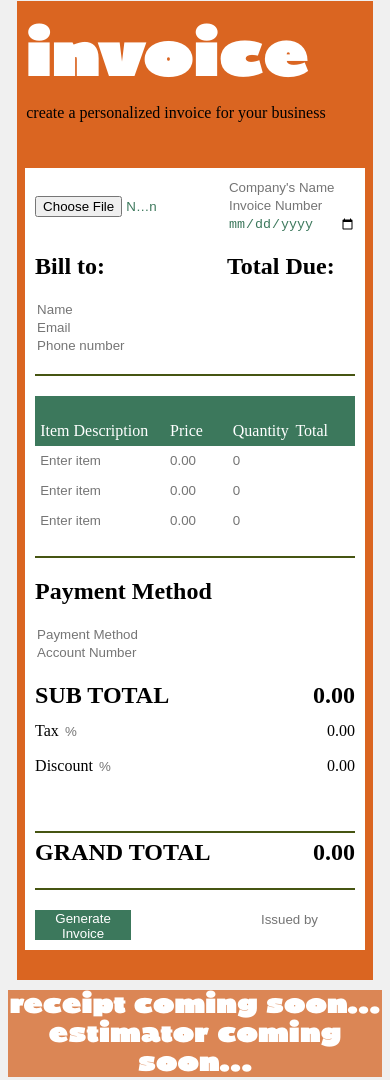
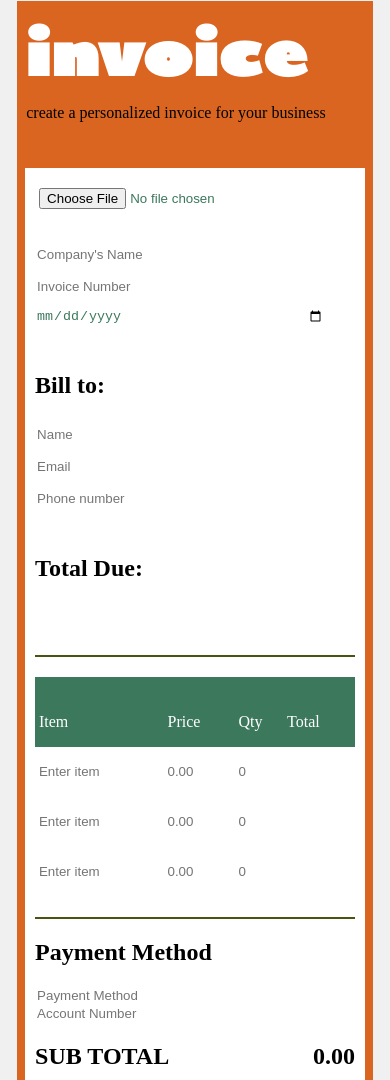
Before and after one commit to s3ny0/essential-tools, a plain HTML site: page index.html in a window 390 px wide. Shown: the part 877-1957 px from the top of the page. Drawn offline with nearby package versions, Linux system fonts and the light colour scheme.

Commit message:
minor update

```diff
--- a/index.html
+++ b/index.html
@@ -12,7 +12,7 @@
     <section class="hero">
         <img src="pexels-olia-danilevich.jpg" alt="">
         <div class="hero-text">
-            <p><a href="#invoice">Invoice</a> | <a href="#receipt">Receipt</a> | <a href="estimator">Estimator</a></p>
+            <p><a href="#invoice">Invoice</a> | <a href="#receipt">Receipt</a> | <a href="#estimator">Estimator</a></p>
             <h1>fast, easy, simple, free.</h1>
         </div>
     </section>
@@ -51,13 +51,13 @@
             <div class="order">
                 <div class="tableHeader">
                     <div class="item">
-                        <p>Item Description</p>
+                        <p>Item</p>
                     </div>
                     <div class="price">
                         <p>Price</p>
                     </div>
                     <div class="quantity">
-                        <p>Quantity</p>
+                        <p>Qty</p>
                     </div>
                     <div class="subTotal">
                         <p>Total</p>
--- a/style.css
+++ b/style.css
@@ -91,7 +91,7 @@ input:focus{
     background-color: #3C785C;
     color: white;
 }
-.saleItem{display: flex; align-items: center; justify-content: space-evenly;}
+.saleItem{display: flex; align-items: center; justify-content: space-evenly; overflow: hidden;}
 .saleItem input:hover{
     border-bottom: 5px solid #3C785C;
 }
@@ -125,27 +125,39 @@ input:focus{
         width: 90%;
         margin: 20px auto; padding: 10px;
     }
-    .invoice-header, .invoice-sub-header, .summary{
+    .invoice-header, .invoice-sub-header{
+        width: 100%;
+        flex-direction: column;
+    }
+    .summary{
         width: 100%;
     }
-    .invoice-header input{
+    .invoice-header input,
+    .invoice-sub-header input{
+        height: 30px;
+        width: 90%;
+    }
+    .profile-img,
+    .order-indexing,
+    .bill-to-info,
+    .total-due
+    {
         width: 100%;
-    }
-    .profile-img, .bill-to-info{
-        width: 40%;
-    }
-    .order-indexing, .total-due{
-        width: 40%;
+        margin: 10px auto;
     }
     .order{width: 100%;}
     .tableHeader{padding: 10px 0px;}
     .item{
         height: 30px; width: 38%;
-        padding: 0% 1%;
+        padding: 10px 1%;
     }
-    .price, .quantity, .subTotal{
-        height: 30px; width: 17%;
-        padding: 0% 1%;
+    .price, .subTotal{
+        height: 30px; width: 20%;
+        padding: 10px 1%;
+    }
+    .quantity{
+        height: 30px; width: 13%;
+        padding: 10px 1%;
     }
     .payment-methods{
         width: 100%;
@@ -159,7 +171,7 @@ input:focus{
         margin: 5px auto;
     }
     #generate-invoice, .footer div{
-        height: 30px; width: 30%;
+        height: 40px; width: 30%;
     }
     #issued-by{width: 100%;}
 }
@@ -255,6 +267,13 @@ input:focus{
     color: white; text-align: center;
 }
 
+@media screen and (max-width: 699px) {
+    .receipt, .estimator{
+        width: 95%;
+        margin: 10px auto; padding: 50px 0px;
+        font-size: 2rem;
+    }
+}
 @media screen and (min-width: 700px) {
     .receipt, .estimator{
         width: 98%;
```
